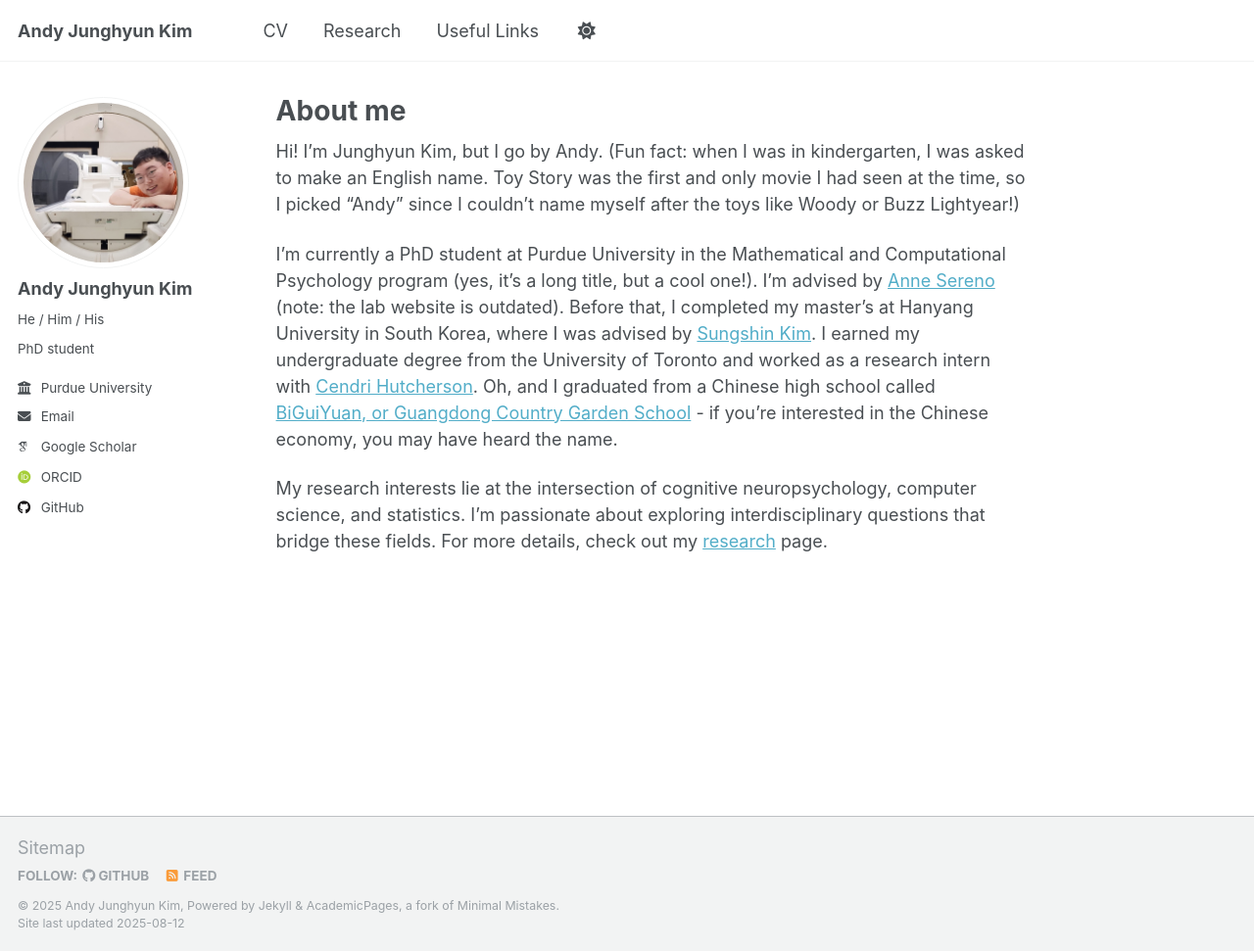
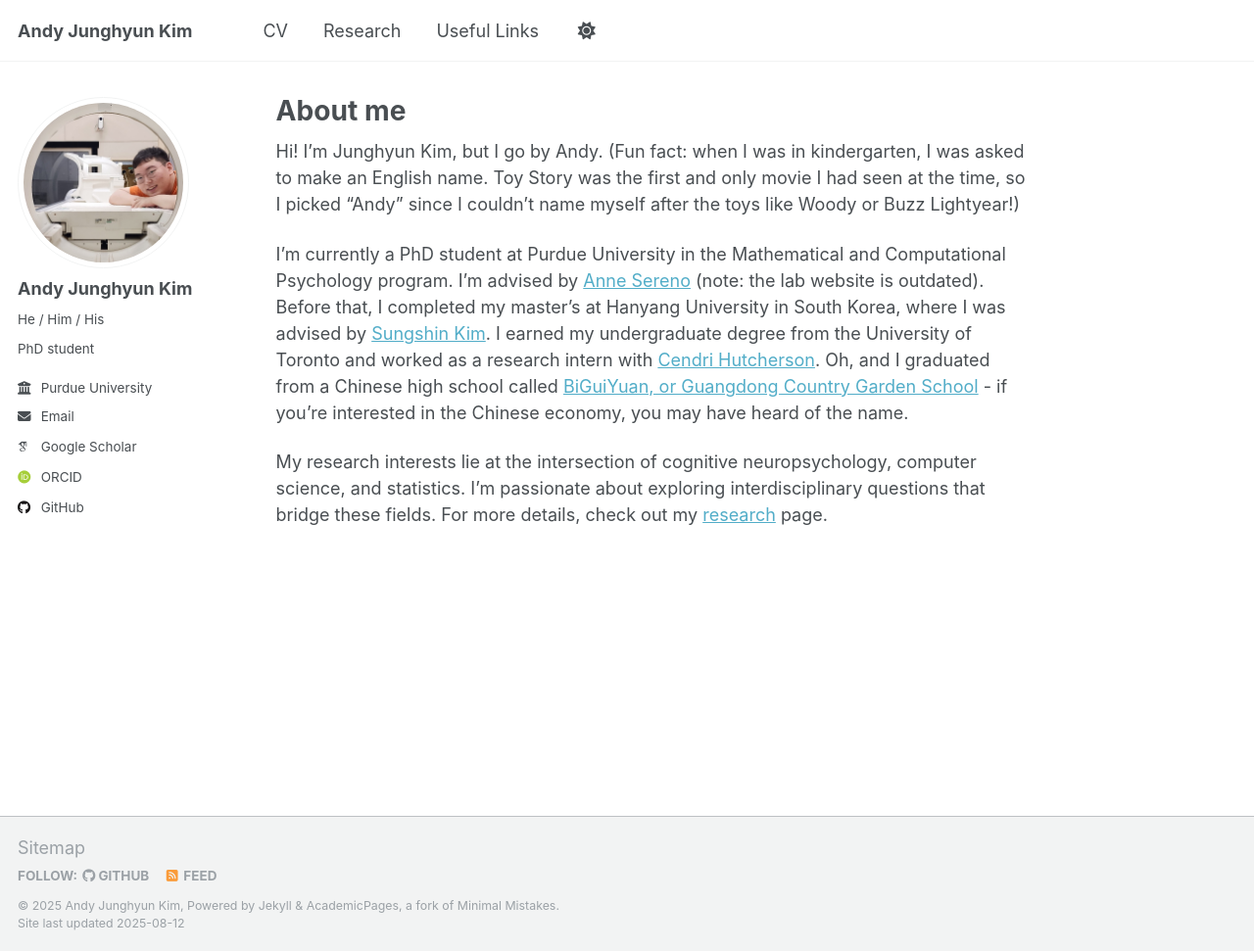
Before and after one commit to AndyJHKim/andyjhkim.github.io, a Jekyll site: the page built from _pages/about.md, in a window 1280 px wide and 971 px high. Shown: the whole window at 98% size. Built offline with Jekyll 4.4.1, drawn with Linux system fonts in a browser that asks for light colours; some web fonts are replaced.

Commit message:
Update about.md

```diff
--- a/_pages/about.md
+++ b/_pages/about.md
@@ -10,6 +10,6 @@ redirect_from:
 
 Hi! I’m Junghyun Kim, but I go by Andy. (Fun fact: when I was in kindergarten, I was asked to make an English name. Toy Story was the first and only movie I had seen at the time, so I picked "Andy" since I couldn’t name myself after the toys like Woody or Buzz Lightyear!)
 
-I’m currently a PhD student at Purdue University in the Mathematical and Computational Psychology program (yes, it's a long title, but a cool one!). I’m advised by [Anne Sereno](https://engineering.purdue.edu/SerenoLab) (note: the lab website is outdated). Before that, I completed my master’s at Hanyang University in South Korea, where I was advised by [Sungshin Kim](http://commonlab.hanyang.ac.kr/). I earned my undergraduate degree from the University of Toronto and worked as a research intern with [Cendri Hutcherson](https://www.decisionneurolab.com/). Oh, and I graduated from a Chinese high school called [BiGuiYuan, or Guangdong Country Garden School](https://bgy.gd.cn/en//gzbsys.html?lang=en) - if you’re interested in the Chinese economy, you may have heard the name.
+I’m currently a PhD student at Purdue University in the Mathematical and Computational Psychology program. I’m advised by [Anne Sereno](https://engineering.purdue.edu/SerenoLab) (note: the lab website is outdated). Before that, I completed my master’s at Hanyang University in South Korea, where I was advised by [Sungshin Kim](http://commonlab.hanyang.ac.kr/). I earned my undergraduate degree from the University of Toronto and worked as a research intern with [Cendri Hutcherson](https://www.decisionneurolab.com/). Oh, and I graduated from a Chinese high school called [BiGuiYuan, or Guangdong Country Garden School](https://bgy.gd.cn/en//gzbsys.html?lang=en) - if you’re interested in the Chinese economy, you may have heard of the name.
 
 My research interests lie at the intersection of cognitive neuropsychology, computer science, and statistics. I’m passionate about exploring interdisciplinary questions that bridge these fields. For more details, check out my [research](research.md) page.
```
